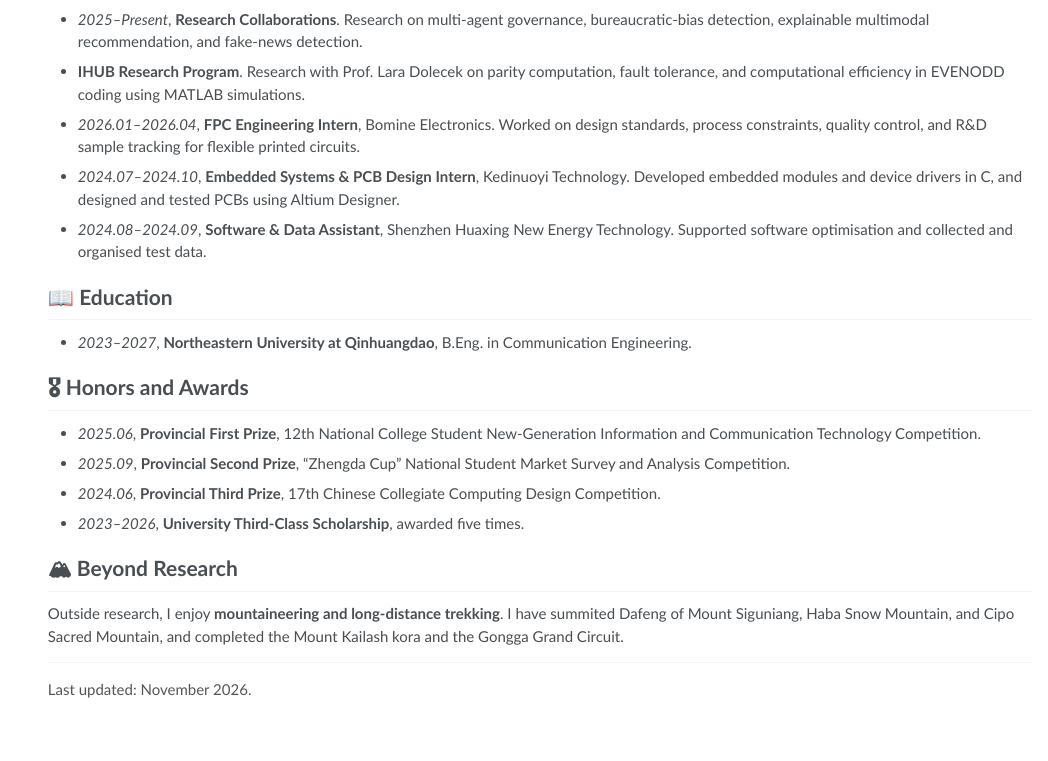
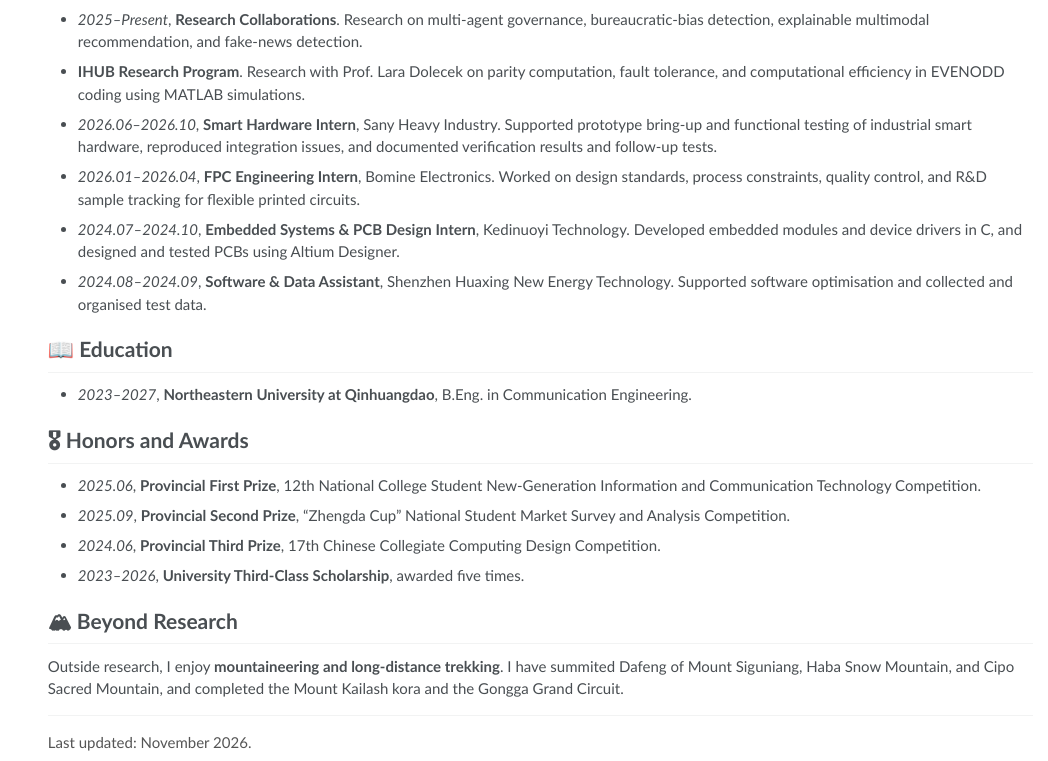
Before and after one commit to sgzizi/sgzizi.github.io, a plain HTML site: page index.html in a window 1280 px wide. Shown: the part 1957-2718 px from the top of the page, without its empty margins (232-1280 px from the left). Before the commit the page ends 2665 px from the top, so only its background shows below. Drawn offline with Linux system fonts and the light colour scheme.

Commit message:
Add Sany Heavy Industry internship to homepage

```diff
--- a/index.html
+++ b/index.html
@@ -166,6 +166,7 @@
           <ul>
             <li><em>2025–Present</em>, <strong>Research Collaborations</strong>. Research on multi-agent governance, bureaucratic-bias detection, explainable multimodal recommendation, and fake-news detection.</li>
             <li><strong>IHUB Research Program</strong>. Research with Prof. Lara Dolecek on parity computation, fault tolerance, and computational efficiency in EVENODD coding using MATLAB simulations.</li>
+            <li><em>2026.06–2026.10</em>, <strong>Smart Hardware Intern</strong>, Sany Heavy Industry. Supported prototype bring-up and functional testing of industrial smart hardware, reproduced integration issues, and documented verification results and follow-up tests.</li>
             <li><em>2026.01–2026.04</em>, <strong>FPC Engineering Intern</strong>, Bomine Electronics. Worked on design standards, process constraints, quality control, and R&amp;D sample tracking for flexible printed circuits.</li>
             <li><em>2024.07–2024.10</em>, <strong>Embedded Systems &amp; PCB Design Intern</strong>, Kedinuoyi Technology. Developed embedded modules and device drivers in C, and designed and tested PCBs using Altium Designer.</li>
             <li><em>2024.08–2024.09</em>, <strong>Software &amp; Data Assistant</strong>, Shenzhen Huaxing New Energy Technology. Supported software optimisation and collected and organised test data.</li>
```
